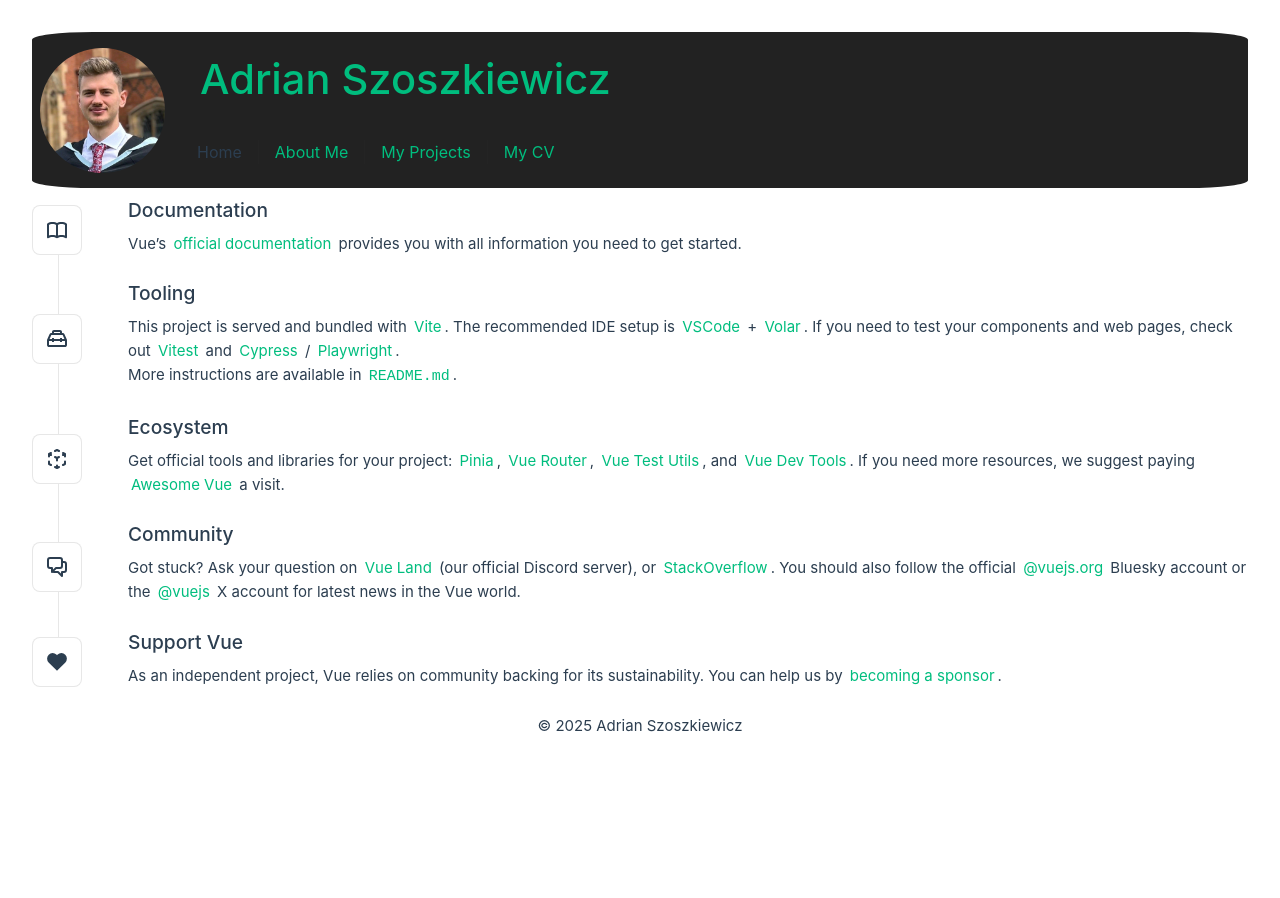
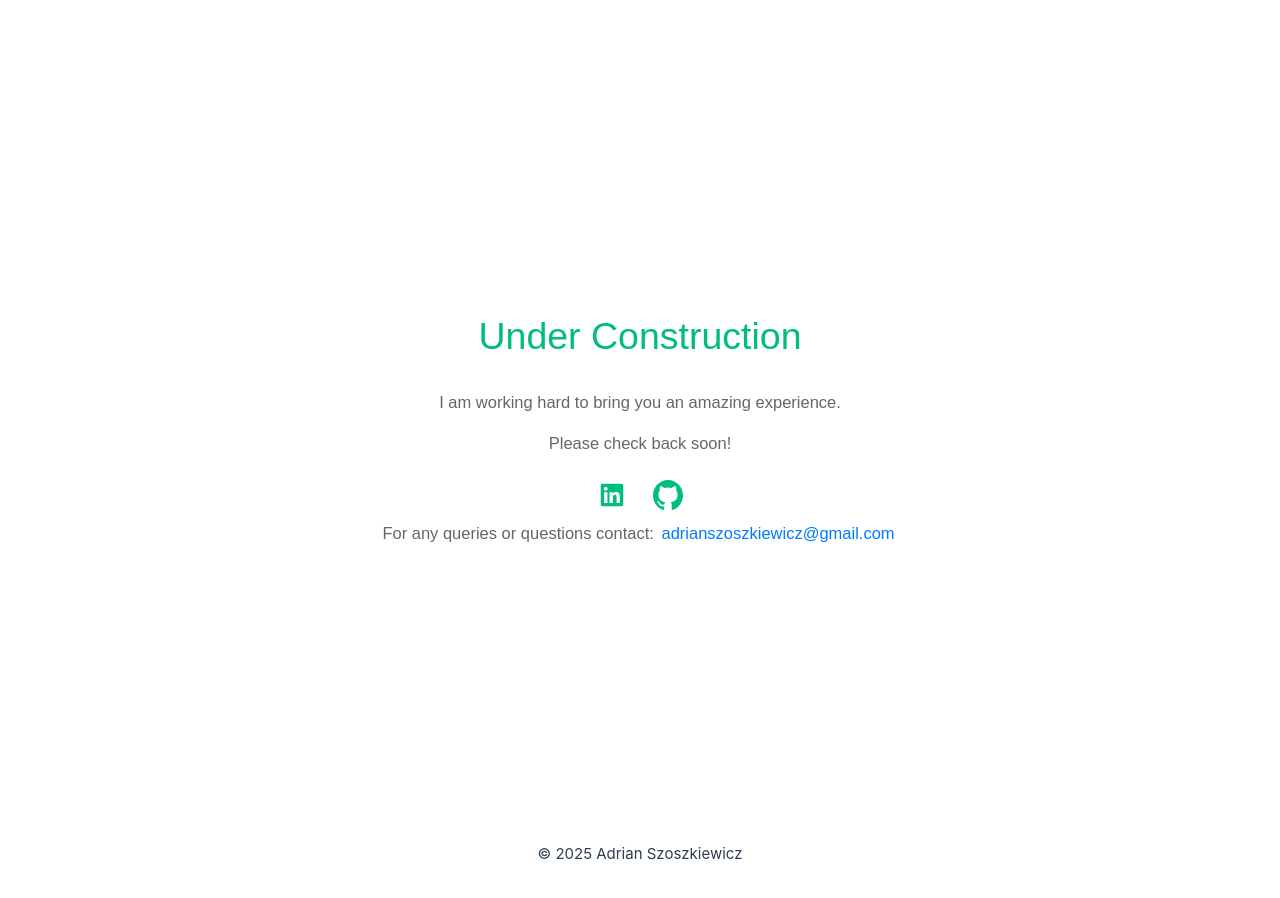
Before and after one commit to Adrian-Sz1/Personal-Website, a Vue app: page / in a window 1280 px wide. Shown: the top 898 px of the page. Before the commit the page ends 800 px from the top, so only its background shows below. Built offline with nearby package versions, Linux system fonts and the light colour scheme.

Commit message:
Add under construction view for release

```diff
--- a/src/App.vue
+++ b/src/App.vue
@@ -1,10 +1,12 @@
 <script setup>
 import { RouterLink, RouterView } from 'vue-router'
 import HelloWorld from './components/NavBar.vue'
+import UnderConstructionView from './components/UnderConstructionView.vue';
 </script>
 
 <template>
-  <header>
+   <UnderConstructionView></UnderConstructionView>
+  <!-- <header>
     <img alt="Vue logo" class="logo" src="../src/assets/profile-pic.jpg" width="125" height="125"/>
 
     <div class="wrapper">
@@ -20,7 +22,7 @@ import HelloWorld from './components/NavBar.vue'
     </div>
   </header>
 
-  <RouterView />
+  <RouterView /> -->
   <footer>
       <p>&copy; 2025 Adrian Szoszkiewicz</p>
   </footer>
--- a/src/components/NavBar.vue
+++ b/src/components/NavBar.vue
@@ -3,13 +3,13 @@ defineProps({
   msg: {
     type: String,
     required: true,
-  },
+  }
 })
 </script>
 
 <template>
   <div class="greetings">
-    <h1 class="green">Adrian Szoszkiewicz</h1>
+    <h1 class="green">{{msg}}</h1>
   </div>
 </template>
 
--- /dev/null
+++ b/src/components/UnderConstructionView.vue
@@ -0,0 +1,103 @@
+<template>
+    <div class="construction-page">
+      <div class="content">
+        <h1 class="green">Under Construction</h1>
+        <p>I am working hard to bring you an amazing experience.</p>
+        <p>Please check back soon!</p>
+        <div class="social-links" v-if="showSocial">
+          <a :href="socialLinks.linkedin" target="_blank" v-if="socialLinks.linkedin">
+            <img class="filter-green" src="../assets/linkedin.svg" alt="LinkedIn" />
+          </a>
+          <a :href="socialLinks.github" target="_blank" v-if="socialLinks.github">
+            <img class="filter-green" src="../assets/github.svg" alt="GitHub" />
+          </a>
+        </div>
+        <p class="contact" v-if="contactEmail">For any queries or questions contact: <a :href="'mailto:' + contactEmail">{{ contactEmail }}</a></p>
+      </div>
+    </div>
+  </template>
+
+  <script>
+  export default {
+    data() {
+      return {
+        showSocial: true, // Set to false to hide social links
+        socialLinks: {
+          linkedin: "https://www.linkedin.com/in/adrian-szoszkiewicz-901136259",
+          github: "https://github.com/Adrian-Sz1",
+        },
+        contactEmail: "adrianszoszkiewicz@gmail.com", // Set to null or "" to hide
+      };
+    },
+  };
+  </script>
+
+  <style scoped>
+  .construction-page {
+    display: flex;
+    justify-content: center;
+    align-items: center;
+    height: 100vh;
+    font-family: sans-serif;
+    text-align: center;
+  }
+
+
+    .filter-green{
+    filter: invert(47%) sepia(97%) saturate(1278%) hue-rotate(125deg) brightness(93%) contrast(106%);
+    }
+
+    .filter-dark-green {
+    filter: invert(55%) sepia(98%) saturate(1278%) hue-rotate(125deg) brightness(93%) contrast(106%);
+    }
+
+  @media (hover: hover) {
+    a:hover {
+        background-color: #36967600;
+    }
+    .filter-green:hover {
+    filter:  invert(37%) sepia(97%) saturate(2524%) hue-rotate(140deg) brightness(93%) contrast(98%);
+  }
+}
+
+
+  .content {
+    max-width: 600px;
+    padding: 20px;
+  }
+
+  h1 {
+    font-size: 2.5em;
+    margin-bottom: 20px;
+  }
+
+  p {
+    font-size: 1.1em;
+    color: #666;
+    margin-bottom: 15px;
+  }
+
+  .social-links {
+    display: flex;
+    justify-content: center;
+    margin-top: 20px;
+  }
+
+  .social-links a {
+    margin: 0 10px;
+  }
+
+  .social-links img {
+    width: 30px;
+    height: 30px;
+  }
+
+  .contact a {
+    color: #007bff;
+    text-decoration: none;
+  }
+
+  .contact a:hover {
+    text-decoration: underline;
+  }
+  </style>
```
Also changed, not shown: src/assets/github.svg (added), src/assets/linkedin.svg (added).
